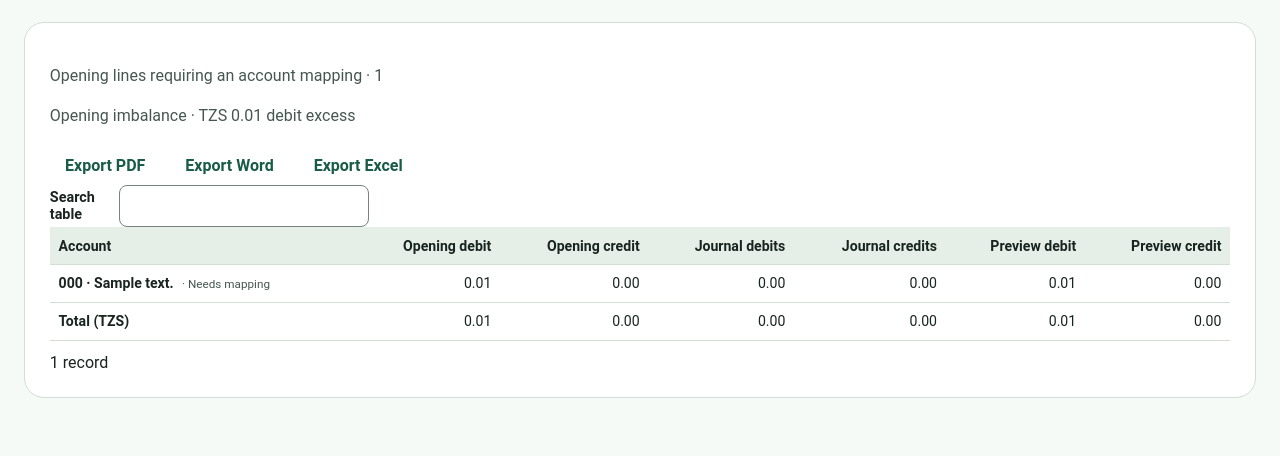
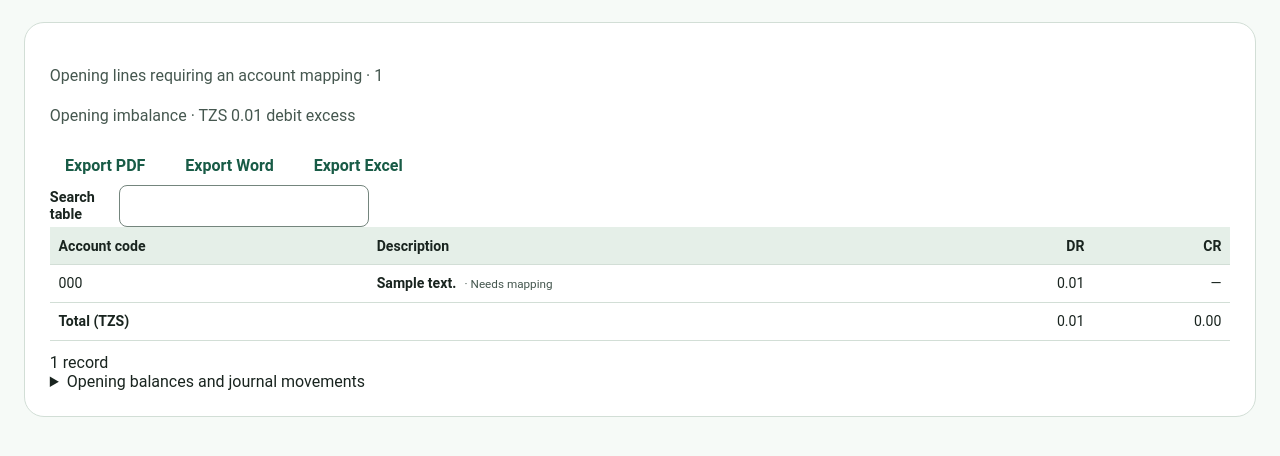
Before and after one commit to pkamala/TASAFSACCOS, a Laravel app: page /staff/cash-book-review/trial-balance in a window 1280 px wide. Shown: the part 275-731 px from the top of the page. Run offline with Laravel 12, Linux system fonts and the light colour scheme; a user stored in the database is signed in; data comes from the database, SQL or seed files in the repository; tables that the repository leaves empty hold one stand-in row (values such as "Sample post"); parts of the project's set-up code (start-up, migrations or seed data) failed here and were passed over.

Commit message:
Show DR and CR on migration trial balance preview

```diff
--- a/resources/views/staff/cash-book-review/trial-balance.blade.php
+++ b/resources/views/staff/cash-book-review/trial-balance.blade.php
@@ -27,31 +27,65 @@
                 <table>
                     <thead>
                         <tr>
-                            <th scope="col">Account</th><th scope="col" class="money">Opening debit</th><th scope="col" class="money">Opening credit</th>
-                            <th scope="col" class="money">Journal debits</th><th scope="col" class="money">Journal credits</th>
-                            <th scope="col" class="money">Preview debit</th><th scope="col" class="money">Preview credit</th>
+                            <th scope="col">Account code</th>
+                            <th scope="col">Description</th>
+                            <th scope="col" class="money">DR</th>
+                            <th scope="col" class="money">CR</th>
                         </tr>
                     </thead>
                     <tbody>
                         @foreach ($lines as $line)
                             <tr>
-                                <th scope="row">
-                                    @if ($line['code']){{ $line['code'] }} · @endif{{ $line['name'] }}
-                                    @if ($line['unmapped']) <small>· Needs mapping</small>@endif
-                                </th>
-                                @foreach (array_keys($totals) as $column)
-                                    <td class="money">{{ $money($line[$column]) }}</td>
-                                @endforeach
+                                <td>{{ $line['code'] ?? '—' }}</td>
+                                <th scope="row">{{ $line['name'] }} @if ($line['unmapped'])<small>· Needs mapping</small>@endif</th>
+                                <td class="money">{{ $line['preview_debit'] ? $money($line['preview_debit']) : '—' }}</td>
+                                <td class="money">{{ $line['preview_credit'] ? $money($line['preview_credit']) : '—' }}</td>
                             </tr>
                         @endforeach
                     </tbody>
                     <tfoot>
-                        <tr><th scope="row">Total (TZS)</th>
-                            @foreach ($totals as $minor)<td class="money">{{ $money($minor) }}</td>@endforeach
+                        <tr>
+                            <th scope="row" colspan="2">Total (TZS)</th>
+                            <td class="money">{{ $money($totals['preview_debit']) }}</td>
+                            <td class="money">{{ $money($totals['preview_credit']) }}</td>
                         </tr>
                     </tfoot>
                 </table>
             </div>
+            <details>
+                <summary>Opening balances and journal movements</summary>
+                <div class="table-wrap" tabindex="0" role="region" aria-label="Opening balance and journal movement breakdown">
+                    <table>
+                        <thead>
+                            <tr>
+                                <th scope="col">Account</th>
+                                <th scope="col" class="money">Opening DR</th>
+                                <th scope="col" class="money">Opening CR</th>
+                                <th scope="col" class="money">Journal DR</th>
+                                <th scope="col" class="money">Journal CR</th>
+                            </tr>
+                        </thead>
+                        <tbody>
+                            @foreach ($lines as $line)
+                                <tr>
+                                    <th scope="row">@if ($line['code']){{ $line['code'] }} · @endif{{ $line['name'] }}</th>
+                                    @foreach (['opening_debit', 'opening_credit', 'movement_debit', 'movement_credit'] as $column)
+                                        <td class="money">{{ $money($line[$column]) }}</td>
+                                    @endforeach
+                                </tr>
+                            @endforeach
+                        </tbody>
+                        <tfoot>
+                            <tr>
+                                <th scope="row">Total (TZS)</th>
+                                @foreach (['opening_debit', 'opening_credit', 'movement_debit', 'movement_credit'] as $column)
+                                    <td class="money">{{ $money($totals[$column]) }}</td>
+                                @endforeach
+                            </tr>
+                        </tfoot>
+                    </table>
+                </div>
+            </details>
         </section>
     @endif
 @endsection
```
Also changed, not shown: tests/Feature/CashBookReviewTest.php (+3 -1 lines).
